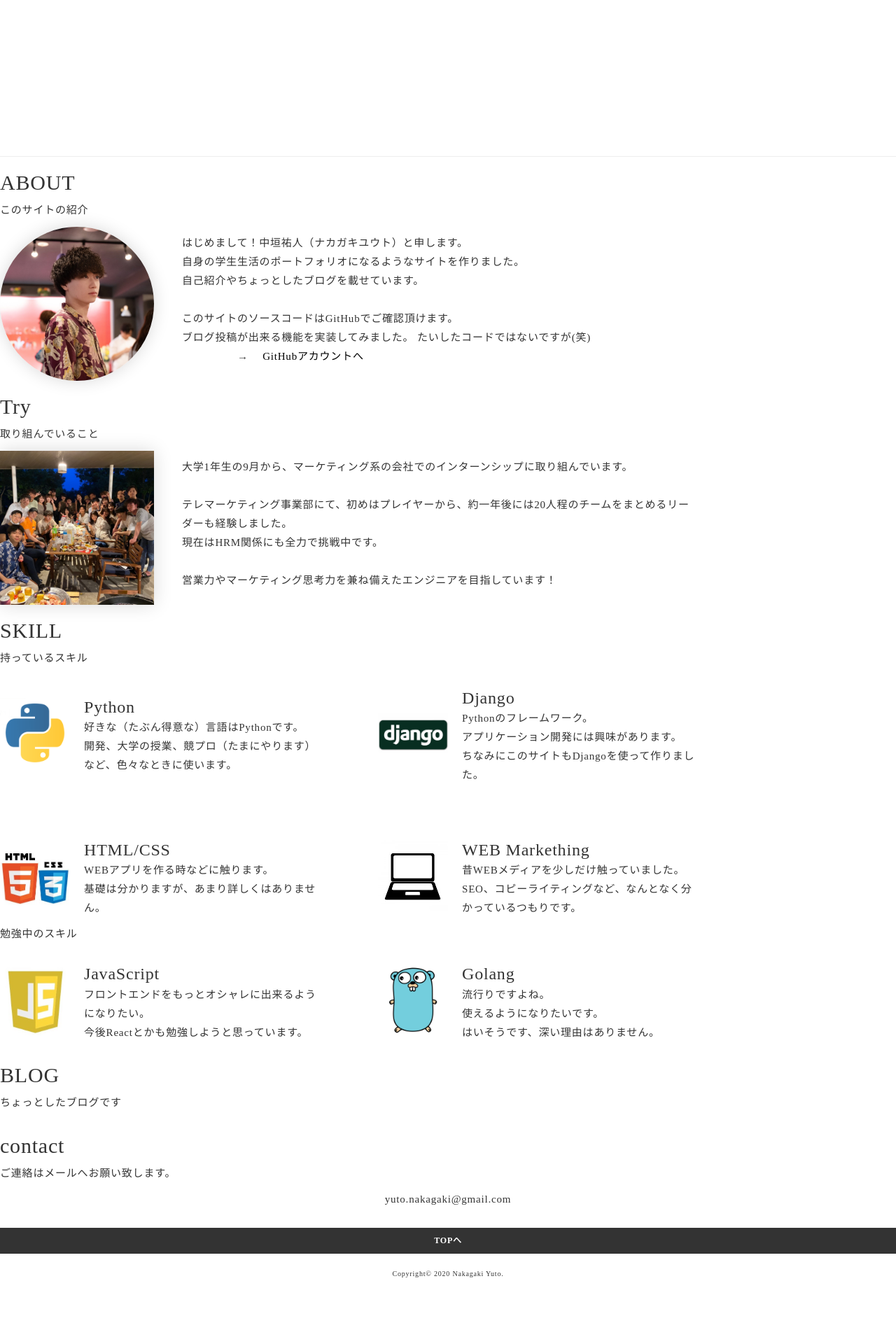
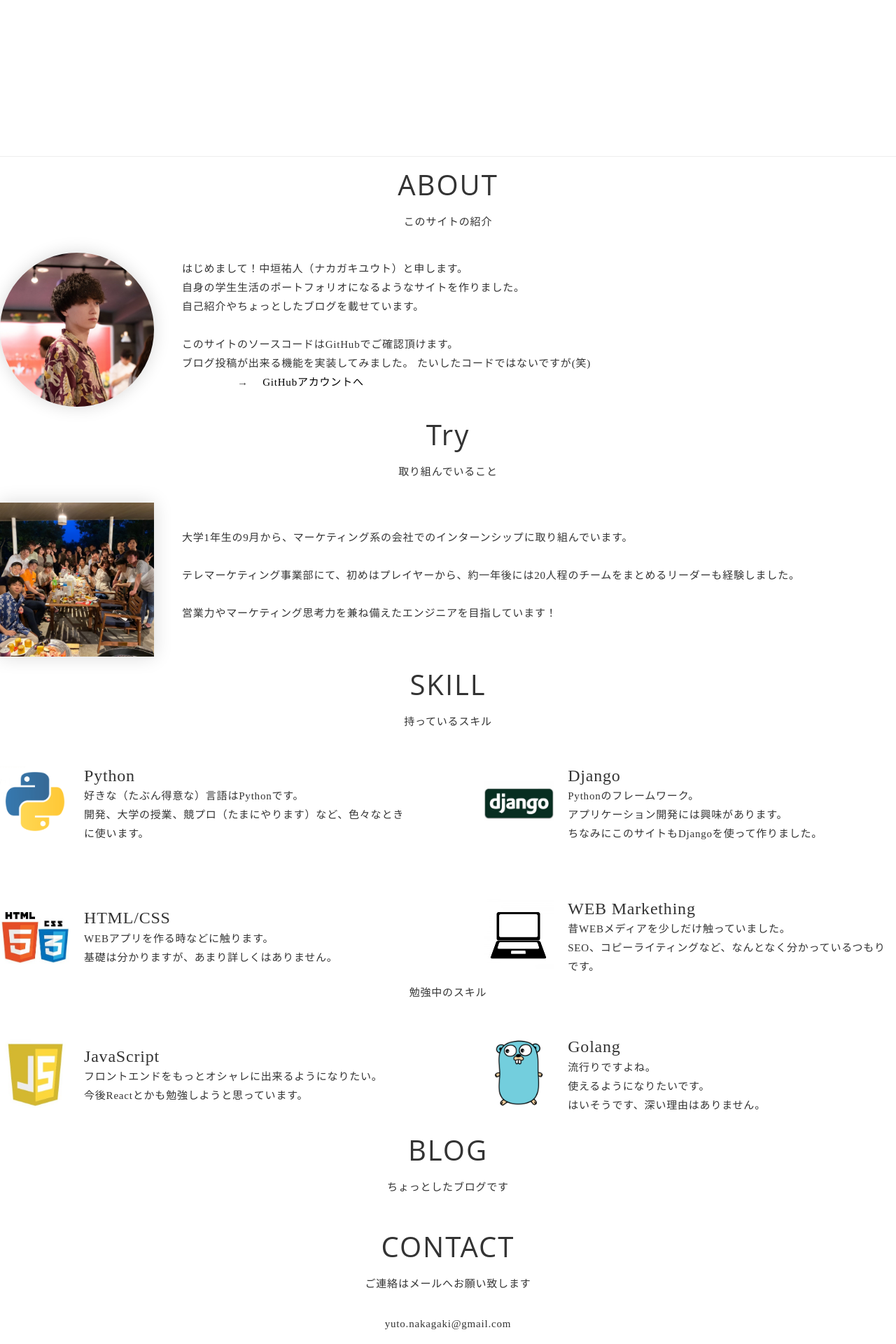
Before and after one commit to Nakagaki-Yuto/Portfolio, a Django app: page / in a window 1280 px wide. Shown: the part 564-2484 px from the top of the page at 70% size. Before the commit the page ends 2389 px from the top, so only its background shows below. Run offline with Django 3.2, Linux system fonts and the light colour scheme; data that the repository does not hold is empty; some libraries are stand-ins or nearby versions.

Commit message:
complete html

```diff
--- a/blog/static/css/blog.css
+++ b/blog/static/css/blog.css
@@ -20,13 +20,27 @@ a {
     text-decoration: none;
     color: black;
 }
+
 /*sectin*/
-.section-title h2 {
-
+.section-title > h2 {
+  font-family: "Open sans", sans-serif;
+  font-size: 40px;
+  font-weight: normal;
+  line-height: 1;
+  margin-bottom: 15px;
+  letter-spacing: .05em;
+  margin-bottom: 20px;
+  text-align: center;
 }
 
-.section-title h2 {
+.section-title > p {
+  margin-bottom: 30px;
+  text-align: center;
+}
 
+.section-lead {
+  margin-bottom: 30px;
+  text-align: center;
 }
 
 /*navbar*/
@@ -122,10 +136,6 @@ a {
 
 /*about-section*/
 /*try-section*/
-.about-section , .try-section {
-  max-width: 1000px;
-}
-
 .about-item, .try-item {
   display: flex;
   align-items: center;
@@ -151,10 +161,6 @@ a {
 }
 
 /*skill-section*/
-.skill-section {
-  max-width: 1000px;
-}
-
 .skill-list {
   display: flex;
   flex-wrap: wrap;
--- a/blog/templates/blog/home.html
+++ b/blog/templates/blog/home.html
@@ -18,7 +18,7 @@
         <h2>ABOUT</h2>
         <p>このサイトの紹介</p>
     </div>
-    <div class="about-item">
+    <div class="section-body about-item">
         <img class="about-image" src="{% static 'img/profile-photo2.JPG' %}" alt="プロフィール画像" width="200">
         <div class="about-body">
             <p>
@@ -42,13 +42,12 @@
         <h2>Try</h2>
         <p>取り組んでいること</p>
     </div>
-    <div class="try-item">
+    <div class="section-body try-item">
         <img class="try-image" src="{% static 'img/addrust_img.JPG' %}" alt="長期インターン" width="200">
         <div class="try-body">
             <p>
                 大学1年生の9月から、マーケティング系の会社でのインターンシップに取り組んでいます。<br><br>
-                テレマーケティング事業部にて、初めはプレイヤーから、約一年後には20人程のチームをまとめるリーダーも経験しました。<br>
-                現在はHRM関係にも全力で挑戦中です。<br><br>
+                テレマーケティング事業部にて、初めはプレイヤーから、約一年後には20人程のチームをまとめるリーダーも経験しました。<br><br>
                 営業力やマーケティング思考力を兼ね備えたエンジニアを目指しています！
 
 
@@ -64,7 +63,7 @@
         <h2>SKILL</h2>
         <p>持っているスキル</p>
     </div>
-    <div class="skill-list">
+    <div class="section-body skill-list">
         <div class="skill-item">
             <img class="skill-image" src="{% static 'img/python_logo.png' %}" alt="Pythonロゴ" width="100">
             <div class="skill-body">
@@ -110,7 +109,7 @@
     <div class="section-title">
         <p>勉強中のスキル</p>
     </div>
-    <div class="skill-list">
+    <div class="section-body skill-list">
         <div class="skill-item">
             <img class="skill-image" src="{% static 'img/javascript_logo.jpg' %}" alt="JavaScriptロゴ" width="100">
             <div class="skill-body">
@@ -142,7 +141,7 @@
         <h2>BLOG</h2>
         <p>ちょっとしたブログです</p>
     </div>
-    <div class="content container">
+    <div class="section-body content container">
         <div class="row">
             <div class="col-md-8">
                 {% for post in posts %}
@@ -160,10 +159,10 @@
 <!-- .contact-section -->
 <section class="contact-section section" id="contact-section">
     <div class="section-title">
-        <h2>contact</h2>
-        <p>ご連絡はメールへお願い致します。</p>
+        <h2>CONTACT</h2>
+        <p>ご連絡はメールへお願い致します</p>
     </div>
-    <div class="contact-text">yuto.nakagaki@gmail.com</div>
+    <div class="section-body contact-text">yuto.nakagaki@gmail.com</div>
 </section>
 <!-- /.contact-section -->
 {% endblock %}
```
